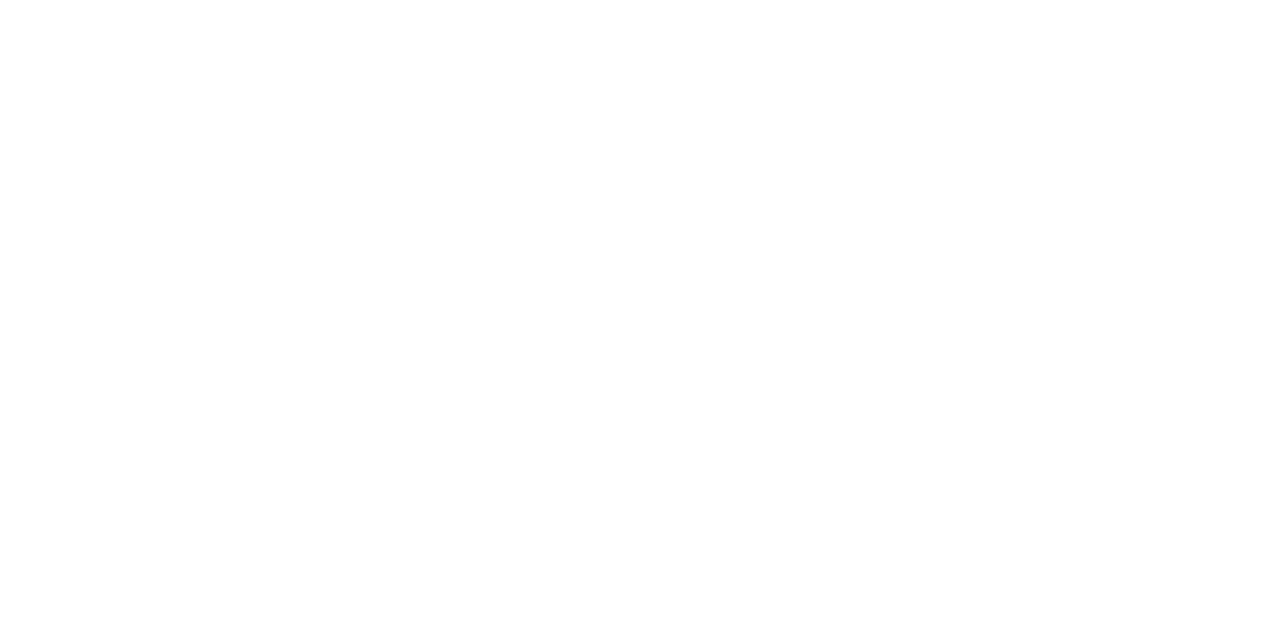
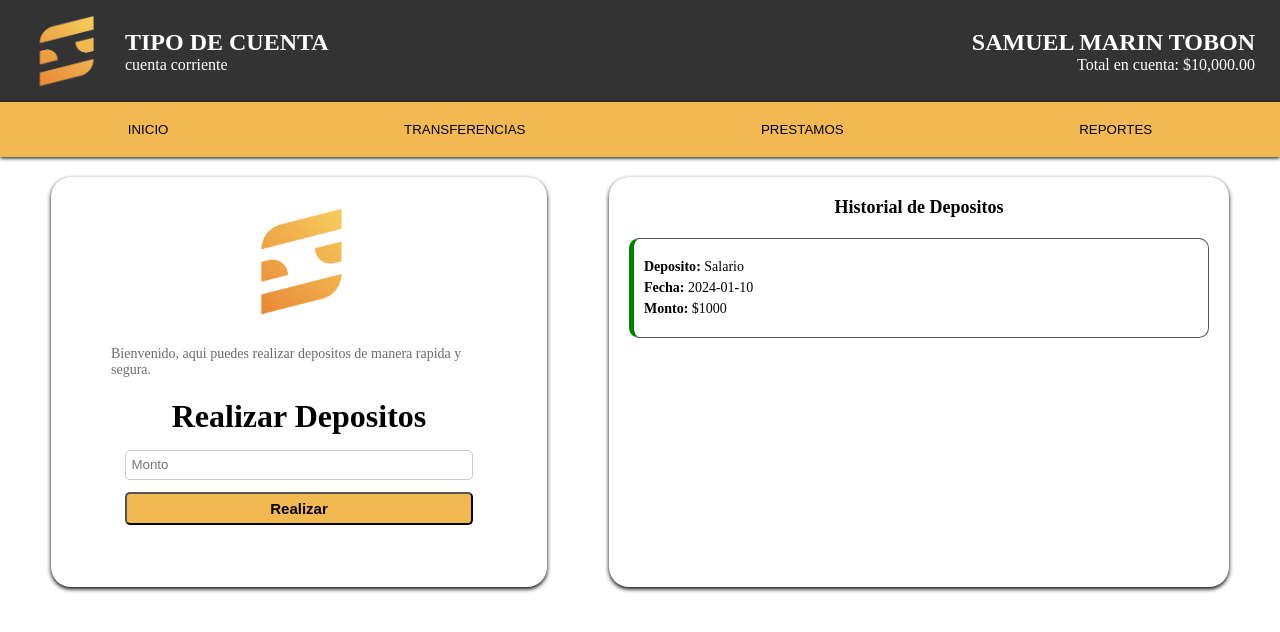
Before and after one commit to SamuelMarinTobon/ProyectoFinalWeb, a React (Vite) app: page /deposito in a window 1280 px wide. Before the commit this address had no page. Shown: the top 632 px of the page. Built offline with nearby package versions, Linux system fonts and the light colour scheme.

Commit message:
Agrego y modifico historial en retiros y depositos

```diff
--- a/src/App.jsx
+++ b/src/App.jsx
@@ -8,6 +8,7 @@
 import Retiros from './components/Retiro/Retiro';
 import TopContainer from './components/ContenedorSuperior/ContenedorSup';
 import Reportes from './components/Reportes/Reportes';
+import Deposito from './components/Deposito/Deposito';
 
 function App() {
   return (
@@ -19,8 +20,9 @@
         <Route path='/registro' element={<Registro />} />
         <Route path='/prestamos' element={<Prestamos />} />
         <Route path='/retiros' element={<Retiros />} />
-        <Route path='/topcontainer' element={<TopContainer />} />
+        <Route path='/' element={<TopContainer />} />
         <Route path='/reportes' element={<Reportes />} />
+        <Route path='/deposito' element={<Deposito />} />
       </Routes>
     </Router>
   );
--- a/src/components/ContenedorSuperior/ContenedorSup.jsx
+++ b/src/components/ContenedorSuperior/ContenedorSup.jsx
@@ -33,7 +33,7 @@
             <button onClick={() => navigate('/opcion')} className='botonMenuEmergente'>
               Transferir
             </button>
-            <button onClick={() => navigate('/opciom')} className='botonMenuEmergente'>
+            <button onClick={() => navigate('/deposito')} className='botonMenuEmergente'>
               Depositar
             </button>
             <button onClick={() => navigate('/retiros')} className='botonMenuEmergente'>
--- a/src/components/Deposito/Deposito.css
+++ b/src/components/Deposito/Deposito.css
@@ -0,0 +1,89 @@
+.principalDepositos {
+  display: flex;
+  width: 100%;
+  height: 450px;
+  justify-content: space-around;
+  padding: 20px;
+}
+
+.ContainerDepositos {
+  display: flex;
+  flex-direction: column;
+  width: 40%;
+  align-items: center;
+  border-radius: 20px;
+  background-color: white;
+  box-shadow: 0 2px 4px;
+}
+
+.logoDepositos {
+  margin-top: 30px;
+  display: flex;
+  width: 120px;
+  height: aut;
+  margin-bottom: 15px;
+}
+.DescripcionDeposito {
+  font-size: 14px;
+  color: #6b6b6b;
+  margin-bottom: 20px;
+  margin-left: 60px;
+  margin-right: 60px;
+}
+.EstebanquitoDepositos {
+  color: black;
+  font-weight: bold;
+  margin-bottom: 15px;
+}
+
+.InputDepositos {
+  height: 30px;
+  width: 70%;
+  margin-bottom: 12px;
+  border: 1px solid #ccc;
+  border-radius: 5px;
+  padding: 5px;
+}
+
+.BotonTransaccion {
+  height: 33px;
+  width: 70%;
+  background-color: rgb(242, 185, 80);
+  font-size: 15px;
+  font-weight: bold;
+  border-radius: 5px;
+  cursor: pointer;
+
+
+
+}
+
+
+.HistorialDepositos {
+  width: 50%;
+  background-color: white;
+  padding: 20px;
+  border-radius: 20px;
+  box-shadow: 0 2px 4px;
+}
+.tituloHistorialDepositos {
+  font-size: 18px;
+  margin-bottom: 20px;
+  text-align: center;
+}
+
+
+.ElementoHistorialDepositos {
+  display: flex;
+  padding: 10px;
+  background-color: white;
+  border: 1px solid #555555;
+  border-radius: 10px;
+  margin-bottom: 10px;
+  border-left: 5px solid green;
+}
+
+.DetalleMovimiento {
+  margin: 5px 0;
+  font-size: 14px;
+}
--- a/src/components/Deposito/Deposito.jsx
+++ b/src/components/Deposito/Deposito.jsx
@@ -0,0 +1,55 @@
+import React, { useState } from 'react';
+import logo from '../../assets/logo5.png';
+import './Deposito.css';
+import TopContainer from '../ContenedorSuperior/ContenedorSup';
+
+export default function Deposito() {
+  const [monto, setMonto] = useState('');
+
+  const movimientos = [
+    { fecha: '2024-01-10', tipo: 'Deposito', monto: 1000, descripcion: 'Salario' },
+
+  ];
+  return (
+    <div>
+      <TopContainer />
+
+      <div className='principalDepositos'>
+        <div className='ContainerDepositos'>
+          <img src={logo} alt='Logo' className='logoDepositos' />
+          <p className='DescripcionDeposito'>Bienvenido, aqui puedes realizar depositos de manera rapida y segura.</p>
+          <h1 className='EstebanquitoDepositos'>Realizar Depositos</h1>
+          <input
+            type='number'
+            className='InputDepositos'
+            placeholder='Monto'
+            value={monto}
+            onChange={(e) => setMonto(e.target.value)}
+            required
+          />
+          <button type='submit' className='BotonTransaccion'>
+            Realizar
+          </button>
+        </div>
+        <div className='HistorialDepositos'>
+          <h2 className='tituloHistorialDepositos'>Historial de Depositos</h2>
+          {movimientos.map((movimiento, index) => (
+            <div key={index} className='ElementoHistorialDepositos'>
+              <div className='DetalleMovimiento'>
+                <p className='DetalleMovimiento'>
+                  <strong>{movimiento.tipo}:</strong> {movimiento.descripcion}
+                </p>
+                <p className='DetalleMovimiento'>
+                  <strong>Fecha:</strong> {movimiento.fecha}
+                </p>
+                <p className='DetalleMovimiento'>
+                  <strong>Monto:</strong> ${movimiento.monto}
+                </p>
+              </div>
+            </div>
+          ))}
+        </div>
+      </div>
+    </div>
+  );
+}
--- a/src/components/Reportes/Reportes.jsx
+++ b/src/components/Reportes/Reportes.jsx
@@ -26,7 +26,7 @@
             <p className='textoDescripcionResumen'>Histórico de ingresos acumulados.</p>
           </div>
           <div className='contenedorResumen'>
-            <h2 className='textoResumen'>EGRESADOS TOTALES</h2>
+            <h2 className='textoResumen'>EGRESOS TOTALES</h2>
             <p className='textoEgresos'>${egresosTotales}</p>
             <p className='textoDescripcionResumen'>Histórico de todos los egresos.</p>
           </div>
--- a/src/components/Retiro/Retiro.css
+++ b/src/components/Retiro/Retiro.css
@@ -2,16 +2,14 @@
   display: flex;
   width: 100%;
   height: 450px;
-    text-align: center;
-    justify-content: center;
-    align-items: center;
+  justify-content: space-around;
+  padding: 20px;
 }
 
 .ContainerRetiros {
   display: flex;
   flex-direction: column;
-    width: 30%;
-    height: 300px;
+  width: 40%;
   align-items: center;
   border-radius: 20px;
   background-color: white;
@@ -59,3 +57,31 @@
   border-radius: 5px;
   cursor: pointer;
 }
+
+.HistorialRetiros {
+  width: 50%;
+  background-color: white;
+  padding: 20px;
+  border-radius: 20px;
+  box-shadow: 0 2px 4px;
+}
+.tituloHistorialRetiros {
+  font-size: 18px;
+  margin-bottom: 20px;
+  text-align: center;
+}
+
+.ElementoHistorialRetiro {
+  display: flex;
+  padding: 10px;
+  background-color: white;
+  border: 1px solid #555555;
+  border-radius: 10px;
+  margin-bottom: 10px;
+  border-left: 5px solid red;
+}
+
+.DetalleMovimientoRetiro {
+  margin: 5px 0;
+  font-size: 14px;
+}
--- a/src/components/Retiro/Retiro.jsx
+++ b/src/components/Retiro/Retiro.jsx
@@ -5,6 +5,7 @@
 
 export default function InterfazRetiros() {
   const [monto, setMonto] = useState('');
+  const movimientos = [{ fecha: '2024-01-10', tipo: 'Retiro', monto: 1000, descripcion: 'Salario' }];
 
   return (
     <div>
@@ -26,6 +27,24 @@
             Realizar
           </button>
         </div>
+        <div className='HistorialRetiros'>
+          <h2 className='tituloHistorialRetiros'>Historial de Depositos</h2>
+          {movimientos.map((movimiento, index) => (
+            <div key={index} className='ElementoHistorialRetiro'>
+              <div className='DetalleMovimientoRetiro'>
+                <p className='DetalleMovimientoRetiro'>
+                  <strong>{movimiento.tipo}:</strong> {movimiento.descripcion}
+                </p>
+                <p className='DetalleMovimientoRetiro'>
+                  <strong>Fecha:</strong> {movimiento.fecha}
+                </p>
+                <p className='DetalleMovimientoRetiro'>
+                  <strong>Monto:</strong> ${movimiento.monto}
+                </p>
+              </div>
+            </div>
+          ))}
+        </div>
       </div>
     </div>
   );
```
Lines whose indentation alone changed are shown as unchanged.
